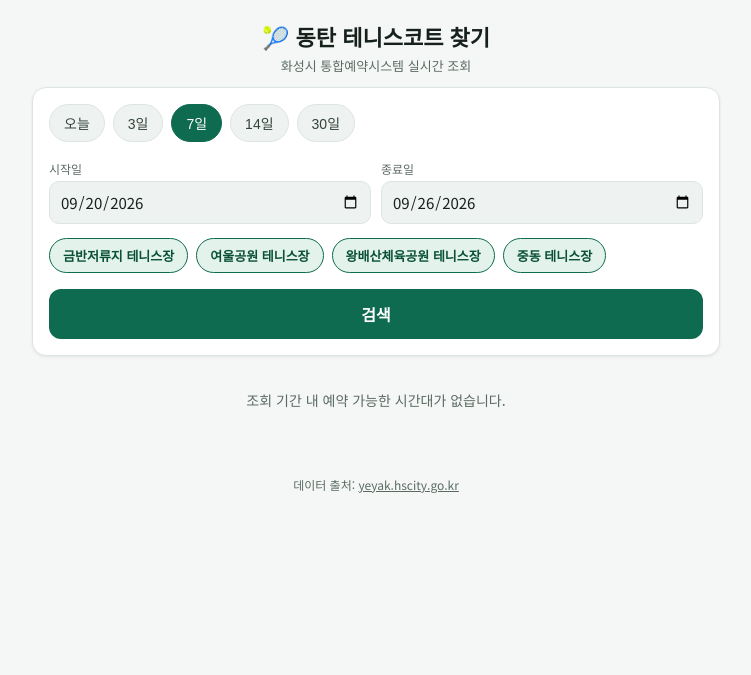
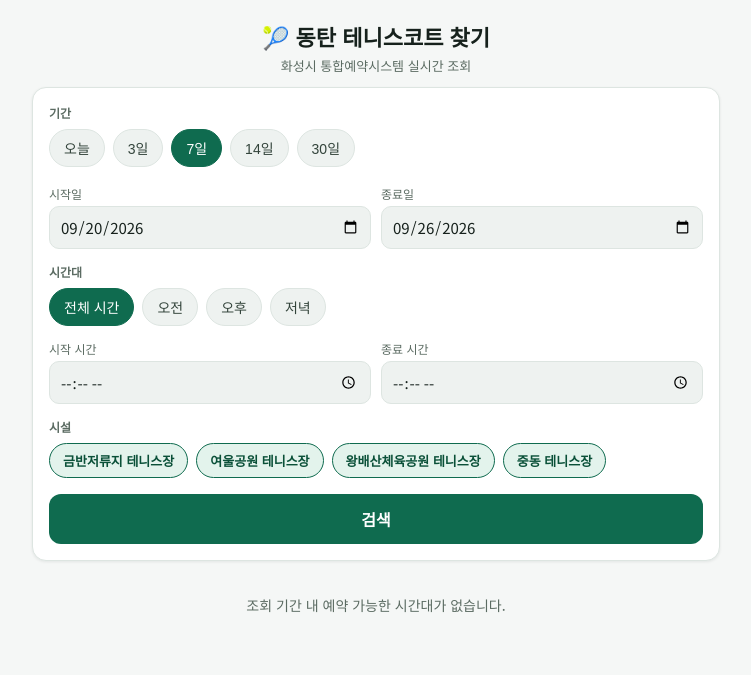
Before and after one commit to unipro8787/john_dev, a Flask app: page / in a window 1280 px wide. Shown: the top 675 px of the page, without its empty margins (264-1015 px from the left). Run offline with Flask 3, Linux system fonts and the light colour scheme; data that the repository does not hold is empty.

Commit message:
Add time-of-day filter to tennis court search
Lets users narrow results to a desired time window (quick 오전/오후/저녁
chips or custom start/end time) in addition to the existing date range
and facility filters.

Co-Authored-By: Claude Sonnet 5 <noreply@anthropic.com>

```diff
--- a/dongtan_tennis_finder/app.py
+++ b/dongtan_tennis_finder/app.py
@@ -6,6 +6,7 @@
 
 from __future__ import annotations
 
+import re
 import time
 from datetime import date, datetime, timedelta
 
@@ -18,6 +19,7 @@ from hscity_client import fetch_month
 app = Flask(__name__)
 
 MAX_RANGE_DAYS = 45  # 한 번에 조회 가능한 최대 기간 (API 부하 방지)
+_TIME_RE = re.compile(r"^([01]\d|2[0-3]):[0-5]\d$")
 CACHE_TTL_SECONDS = 180  # 코트별 월 데이터 캐시 유지 시간
 
 _month_cache: dict[tuple[int, int, int], tuple[float, list]] = {}
@@ -89,6 +91,14 @@ def api_search():
 
     selected = request.args.getlist("facility") or None  # None이면 전체
 
+    time_start = request.args.get("time_start") or None
+    time_end = request.args.get("time_end") or None
+    for label, value in (("time_start", time_start), ("time_end", time_end)):
+        if value and not _TIME_RE.match(value):
+            return jsonify({"error": f"{label} 시간 형식이 잘못되었습니다 (HH:MM)"}), 400
+    if time_start and time_end and time_end <= time_start:
+        return jsonify({"error": "종료 시간은 시작 시간보다 이후여야 합니다"}), 400
+
     results = []
     for facility_name, courts in FACILITIES.items():
         if selected and facility_name not in selected:
@@ -96,6 +106,11 @@ def api_search():
         for court_label, stadium_idx in courts.items():
             slots = _fetch_range_cached(stadium_idx, start, end)
             available = [s for s in slots if s.status == "AVAILABLE"]
+            # 시간대 필터: 선택한 시간 구간과 겹치는 슬롯만 남김
+            if time_start:
+                available = [s for s in available if s.end > time_start]
+            if time_end:
+                available = [s for s in available if s.begin < time_end]
             for slot in available:
                 results.append(
                     {
--- a/dongtan_tennis_finder/static/app.js
+++ b/dongtan_tennis_finder/static/app.js
@@ -4,6 +4,9 @@
   const startInput = document.getElementById("start-date");
   const endInput = document.getElementById("end-date");
   const quickRange = document.getElementById("quick-range");
+  const timeRange = document.getElementById("time-range");
+  const timeStartInput = document.getElementById("time-start");
+  const timeEndInput = document.getElementById("time-end");
   const facilityFilter = document.getElementById("facility-filter");
   const searchBtn = document.getElementById("search-btn");
   const statusArea = document.getElementById("status-area");
@@ -37,6 +40,26 @@
   [startInput, endInput].forEach((el) => {
     el.addEventListener("change", () => {
       [...quickRange.querySelectorAll(".quick-btn")].forEach((btn) => btn.classList.remove("active"));
+    });
+  });
+
+  function setTimeRange(startTime, endTime) {
+    timeStartInput.value = startTime;
+    timeEndInput.value = endTime;
+    [...timeRange.querySelectorAll(".time-btn")].forEach((btn) => {
+      btn.classList.toggle("active", btn.dataset.start === startTime && btn.dataset.end === endTime);
+    });
+  }
+
+  timeRange.addEventListener("click", (e) => {
+    const btn = e.target.closest(".time-btn");
+    if (!btn) return;
+    setTimeRange(btn.dataset.start, btn.dataset.end);
+  });
+
+  [timeStartInput, timeEndInput].forEach((el) => {
+    el.addEventListener("change", () => {
+      [...timeRange.querySelectorAll(".time-btn")].forEach((btn) => btn.classList.remove("active"));
     });
   });
 
@@ -147,6 +170,8 @@
     try {
       const params = new URLSearchParams({ start, end });
       for (const f of selectedFacilities) params.append("facility", f);
+      if (timeStartInput.value) params.set("time_start", timeStartInput.value);
+      if (timeEndInput.value) params.set("time_end", timeEndInput.value);
 
       const res = await fetch(`/api/search?${params.toString()}`);
       const data = await res.json();
@@ -170,6 +195,7 @@
   (async () => {
     await loadFacilities();
     setQuickRange(7);
+    setTimeRange("", "");
     runSearch();
   })();
 })();
--- a/dongtan_tennis_finder/static/style.css
+++ b/dongtan_tennis_finder/static/style.css
@@ -95,11 +95,25 @@ body {
   box-shadow: var(--shadow);
 }
 
+.section-label {
+  font-size: 12px;
+  font-weight: 600;
+  color: var(--text-muted);
+  margin-bottom: 8px;
+}
+
 .quick-range {
   display: flex;
   gap: 8px;
   overflow-x: auto;
   padding-bottom: 4px;
+  margin-bottom: 14px;
+}
+
+.time-range {
+  display: flex;
+  gap: 8px;
+  flex-wrap: wrap;
   margin-bottom: 14px;
 }
 
--- a/dongtan_tennis_finder/templates/index.html
+++ b/dongtan_tennis_finder/templates/index.html
@@ -29,6 +29,7 @@
 
   <main>
     <section class="panel" id="search-panel">
+      <div class="section-label">기간</div>
       <div class="quick-range" id="quick-range" role="group" aria-label="빠른 기간 선택">
         <button type="button" class="chip quick-btn" data-days="1">오늘</button>
         <button type="button" class="chip quick-btn" data-days="3">3일</button>
@@ -48,6 +49,26 @@
         </label>
       </div>
 
+      <div class="section-label">시간대</div>
+      <div class="time-range" id="time-range" role="group" aria-label="빠른 시간대 선택">
+        <button type="button" class="chip time-btn" data-start="" data-end="">전체 시간</button>
+        <button type="button" class="chip time-btn" data-start="06:00" data-end="12:00">오전</button>
+        <button type="button" class="chip time-btn" data-start="12:00" data-end="18:00">오후</button>
+        <button type="button" class="chip time-btn" data-start="18:00" data-end="22:00">저녁</button>
+      </div>
+
+      <div class="date-row">
+        <label class="field">
+          <span>시작 시간</span>
+          <input type="time" id="time-start" step="1800">
+        </label>
+        <label class="field">
+          <span>종료 시간</span>
+          <input type="time" id="time-end" step="1800">
+        </label>
+      </div>
+
+      <div class="section-label">시설</div>
       <div class="facility-filter" id="facility-filter" aria-label="시설 필터">
         <!-- JS로 채움 -->
       </div>
```
Also changed, not shown: dongtan_tennis_finder/README.md.
